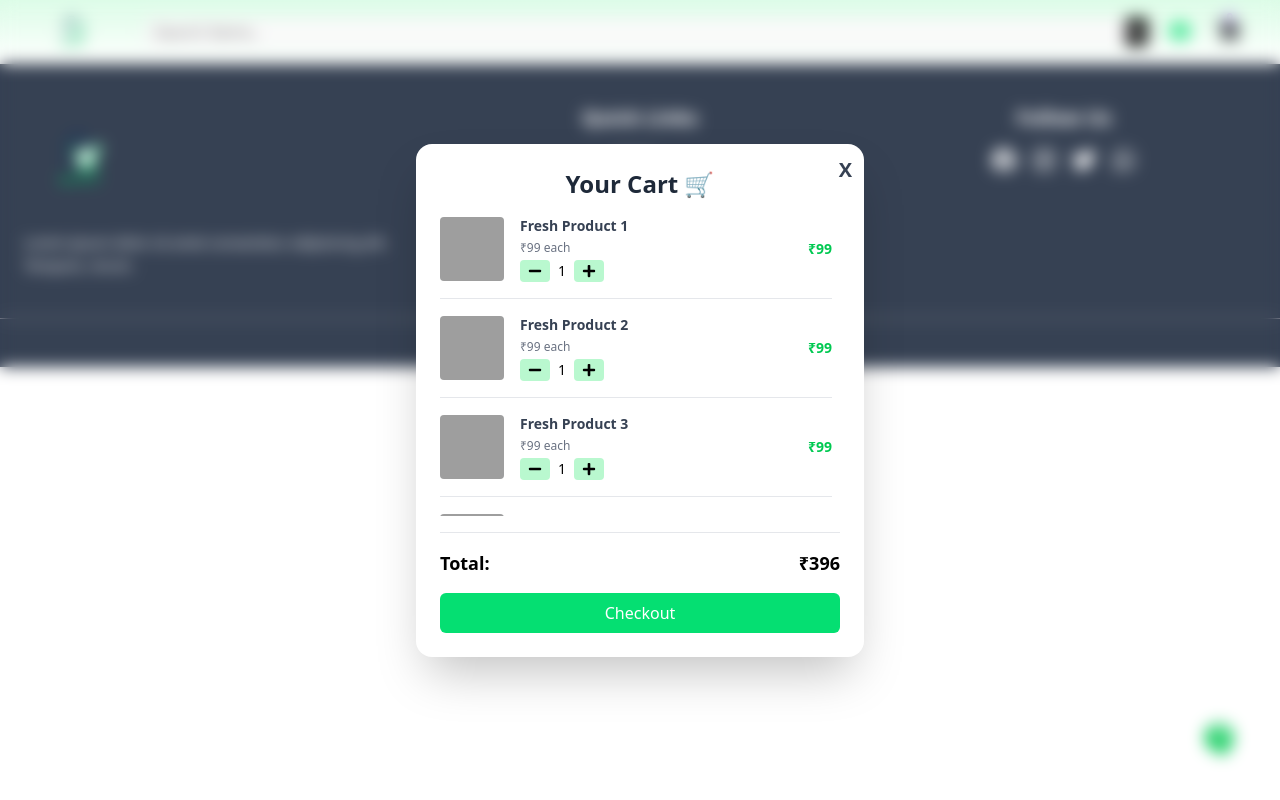
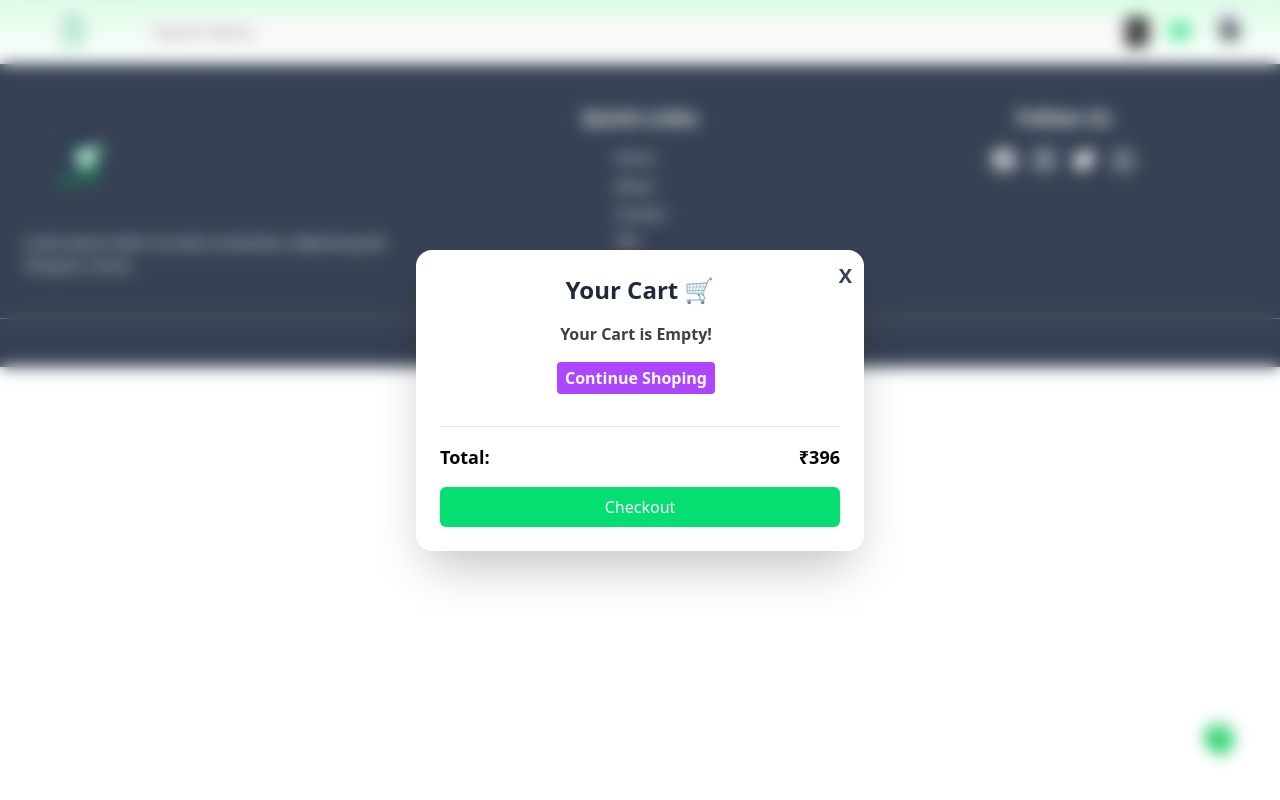
Before and after one commit to dilkhushsaini72/MERN_Project, a React (Vite) app in the folder client/: page /cart in a window 1280 px wide. Built offline with nearby package versions, Linux system fonts and the light colour scheme; grey boxes are pictures that could not be loaded.

Commit message:
Use redux-toolkit

```diff
--- a/client/package.json
+++ b/client/package.json
@@ -10,12 +10,14 @@
     "preview": "vite preview"
   },
   "dependencies": {
+    "@reduxjs/toolkit": "^2.8.2",
     "@tailwindcss/vite": "^4.1.11",
     "react": "^19.1.0",
     "react-dom": "^19.1.0",
     "react-hook-form": "^7.60.0",
     "react-hot-toast": "^2.5.2",
     "react-icons": "^5.5.0",
+    "react-redux": "^9.2.0",
     "react-router-dom": "^7.6.3",
     "tailwindcss": "^4.1.11"
   },
--- /dev/null
+++ b/client/src/app/store.js
@@ -0,0 +1,10 @@
+import { configureStore } from "@reduxjs/toolkit";
+import cartSlice from "../features/CartSlice.js";
+
+const store = configureStore({
+  reducer: {
+    Cart: cartSlice,
+  },
+});
+
+export default store;
--- a/client/src/components/Navbar.jsx
+++ b/client/src/components/Navbar.jsx
@@ -4,8 +4,11 @@ import { Link } from "react-router-dom";
 import { MdAccountCircle } from "react-icons/md";
 import { FaShoppingCart, FaSearch } from "react-icons/fa";
 import { MdContactSupport } from "react-icons/md";
+import { useSelector } from "react-redux";
 
 const Navbar = () => {
+  const cartProducts = useSelector((state) => state.Cart.cartItems);
+
   return (
     <nav className="bg-gradient-to-t bg-white to-green-100 shadow-md sticky top-0 z-50">
       <div className="max-w-[1480px] mx-auto px-4 sm:px-6 lg:px-10 h-16 flex items-center justify-between">
@@ -38,15 +41,14 @@ const Navbar = () => {
           </Link>
           <Link to={"/cart"} className="relative cursor-pointer">
             <span className="absolute -top-2.5 -right-[-7px] text-xs font-bold text-purple-600">
-              {"0"}
+              {cartProducts.length > 0 ? cartProducts.length : 0}
             </span>
             <FaShoppingCart className="text-2xl text-zinc-700 hover:text-zinc-900" />
           </Link>
         </ul>
       </div>
       <Link to={"/query"}>
-        <span
-         className="fixed bottom-10 right-10 text-green-500 hover:text-green-600 transition-all hover:scale-125 cursor-pointer">
+        <span className="fixed bottom-10 right-10 text-green-500 hover:text-green-600 transition-all hover:scale-125 cursor-pointer">
           <MdContactSupport size={40} />
         </span>
       </Link>
--- a/client/src/components/Products.jsx
+++ b/client/src/components/Products.jsx
@@ -1,8 +1,11 @@
 import React, { useEffect, useState } from "react";
 import product_Img from "../assets/Quickzy.png";
+import { useDispatch } from "react-redux";
+import { addToCart } from "../features/CartSlice";
 
 const Products = () => {
   const [product, setProduct] = useState([]);
+  const dispatch = useDispatch();
 
   const fetchData = async () => {
     try {
@@ -40,7 +43,10 @@ const Products = () => {
             <div className="text-green-600 font-semibold mb-2">
               ₹{item.productPrice}
             </div>
-            <button className="w-full bg-purple-600 py-2 text-white rounded hover:bg-purple-700 transition cursor-pointer">
+            <button
+              onClick={() => dispatch(addToCart(item))}
+              className="w-full bg-purple-600 py-2 text-white rounded hover:bg-purple-700 transition cursor-pointer"
+            >
               Add to Cart
             </button>
           </div>
--- /dev/null
+++ b/client/src/features/CartSlice.js
@@ -0,0 +1,29 @@
+import { createSlice } from "@reduxjs/toolkit";
+import { toast } from "react-hot-toast";
+const initialState = {
+  cartItems: [],
+};
+
+export const cartSlice = createSlice({
+  name: "Cart",
+  initialState,
+  reducers: {
+    addToCart: (state, action) => {
+      const isAlready = state.cartItems.some((item) => {
+        return item._id === action.payload._id;
+      });
+
+      if (!isAlready) {
+        state.cartItems.push(action.payload);
+        toast.success("Added to cart");
+      } else {
+        toast.error("Already exist!");
+        return;
+      }
+    },
+  },
+});
+
+export const { addToCart } = cartSlice.actions;
+
+export default cartSlice.reducer;
--- a/client/src/main.jsx
+++ b/client/src/main.jsx
@@ -1,12 +1,16 @@
 import { StrictMode } from "react";
 import { createRoot } from "react-dom/client";
 import "./index.css";
+import { Provider } from "react-redux";
 import { Toaster } from "react-hot-toast";
 import App from "./App.jsx";
+import store from "./app/store.js";
 
 createRoot(document.getElementById("root")).render(
   <StrictMode>
     <Toaster />
-    <App />
+    <Provider store={store}>
+      <App />
+    </Provider>
   </StrictMode>
 );
--- a/client/src/pages/Cart.jsx
+++ b/client/src/pages/Cart.jsx
@@ -1,9 +1,11 @@
 import React from "react";
-import { useNavigate } from "react-router-dom";
+import { Link, useNavigate } from "react-router-dom";
 import { FaMinus, FaPlus } from "react-icons/fa";
+import { useSelector } from "react-redux";
 
 const Cart = () => {
   const navigate = useNavigate();
+  const cartProducts = useSelector((state) => state.Cart.cartItems);
 
   return (
     // Outer Overlay Container
@@ -25,24 +27,28 @@ const Cart = () => {
 
         {/* Cart Items Section (scrollable) */}
         <div className="space-y-4 max-h-[300px] overflow-y-auto pr-2">
-          {[1, 2, 3, 4].map((item, index) => (
+          {cartProducts.length > 0 ? (
+            <div>
+              {cartProducts.map((item, index) => (
                 <div
                   key={index}
                   className="flex gap-4 items-center border-b pb-4 border-gray-200"
                 >
                   {/* Product Image */}
                   <img
-                src="asdf"
-                alt={`Product ${item}`}
+                    src={`/uploads/${item.productImg}`}
+                    alt={item.productName}
                     className="w-16 h-16 object-cover rounded bg-gray-100"
                   />
 
                   {/* Product Info */}
                   <div className="flex-1 space-y-1">
-                <h3 className="text-sm font-semibold text-gray-700">
-                  Fresh Product {item}
+                    <h3 className="text-sm font-semibold capitalize w-50 truncate text-gray-700">
+                      {item.productName}
                     </h3>
-                <p className="text-xs text-gray-500">₹99 each</p>
+                    <p className="text-xs text-gray-500">
+                      ₹{item.productPrice} Each
+                    </p>
 
                     {/* Quantity Controls */}
                     <div className="flex items-center gap-2">
@@ -57,9 +63,18 @@ const Cart = () => {
                   </div>
 
                   {/* Item Price */}
-              <div className="text-sm font-semibold text-green-500">₹99</div>
+                  <div className="text-sm font-semibold text-green-500">
+                    ₹99
+                  </div>
                 </div>
               ))}
+            </div>
+          ) : (
+            <p className="flex flex-col items-center">
+              <span className="text-zinc-700 font-bold">Your Cart is Empty!</span>
+              <Link className="bg-purple-500 px-2 py-1 my-4 rounded text-white font-semibold hover:bg-purple-700" to={"/"}>Continue Shoping</Link>
+            </p>
+          )}
         </div>
 
         {/* Total and Checkout */}
```
Also changed, not shown: 1 other file (tests, documents, lock files or other folders). Lines whose indentation alone changed are shown as unchanged.
